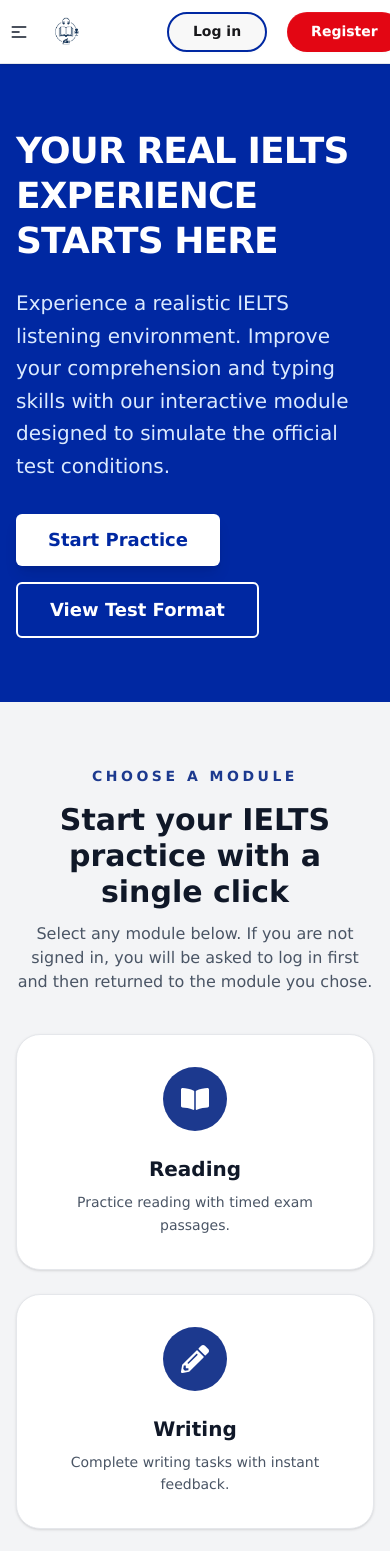
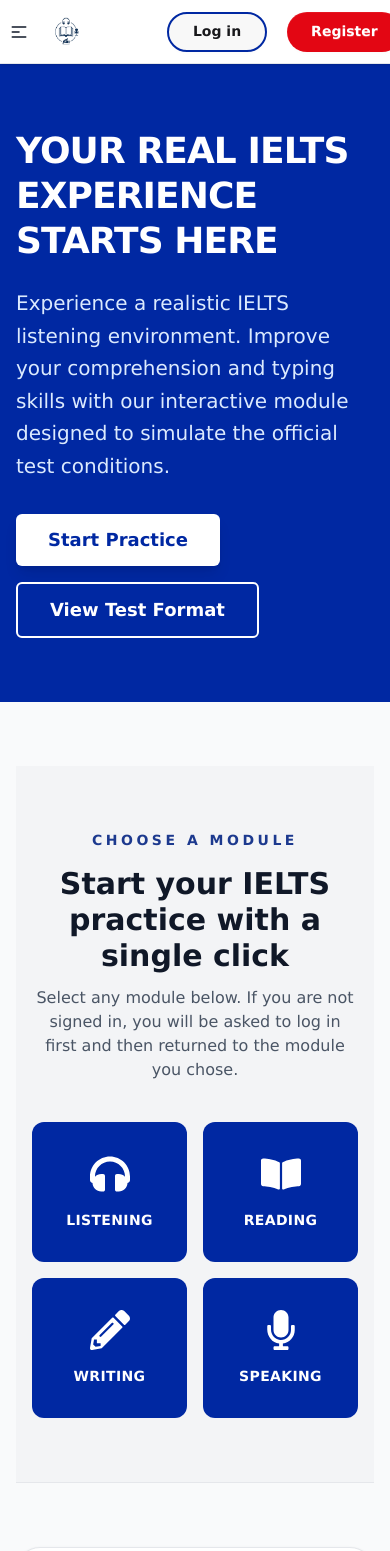
Before and after one commit to armanislams/MOCKEA, a React (Vite) app in the folder frontend/: page / in a window 390 px wide. Shown: the top 1551 px of the page. Built offline with nearby package versions, Linux system fonts and the light colour scheme; no server answers.

Commit message:
feat: refactor CTASection and LandingStack components for improved animations and tooltip integration; update Home component to streamline layout

```diff
--- a/frontend/src/components/Home/CTASection.jsx
+++ b/frontend/src/components/Home/CTASection.jsx
@@ -4,32 +4,34 @@
 
 const ctaItems = [
   {
-    title: 'Reading',
-    description: 'Practice reading with timed exam passages.',
-    icon: FaBookOpen,
-    to: '/dashboard/reading',
+    title: "Listening",
+    icon: FaHeadphones,
+    to: "/dashboard/listening",
+    tooltip:
+      "Click to begin Listening practice with authentic IELTS-style audio.",
   },
   {
-    title: 'Writing',
-    description: 'Complete writing tasks with instant feedback.',
-    icon: FaPencilAlt,
-    to: '/dashboard/writing',
+    title: "Reading",
+    icon: FaBookOpen,
+    to: "/dashboard/reading",
+    tooltip: "Click to begin Reading practice with timed exam passages.",
   },
   {
-    title: 'Listening',
-    description: 'Train your listening with real IELTS audio.',
-    icon: FaHeadphones,
-    to: '/dashboard/listening',
+    title: "Writing",
+    icon: FaPencilAlt,
+    to: "/dashboard/writing",
+    tooltip: "Click to begin Writing practice with instant feedback.",
   },
+
   {
-    title: 'Speaking',
-    description: 'Prepare speaking answers and improve fluency.',
+    title: "Speaking",
     icon: FaMicrophone,
-    to: '/dashboard/speaking',
+    to: "/dashboard/speaking",
+    tooltip: "Click to begin Speaking evaluation (requires login)",
   },
 ];
 
-const CTASection = forwardRef((props, ref)   => {
+const CTASection = forwardRef((props, ref) => {
   return (
     <section className="py-16 bg-bc-light border-b border-gray-200">
       <div className="max-w-7xl mx-auto px-4 sm:px-6 lg:px-8">
@@ -45,20 +47,33 @@
           </p>
         </div>
 
-        <div ref={ref} className="grid grid-cols-1 sm:grid-cols-2 lg:grid-cols-4 gap-6">
+        <div
+          ref={ref}
+          className="mx-auto grid max-w-lg grid-cols-2 gap-4 sm:max-w-xl sm:gap-5"
+        >
           {ctaItems.map((item) => {
             const Icon = item.icon;
+            const tooltipId = `cta-tooltip-${item.title.toLowerCase()}`;
             return (
               <Link
                 key={item.title}
                 to={item.to}
-                className="group block rounded-3xl border border-gray-200 bg-white p-8 text-center shadow-sm transition duration-200 ease-out transform hover:-translate-y-1 hover:shadow-xl"
+                aria-describedby={tooltipId}
+                className="group relative flex min-h-[140px] flex-col items-center justify-center rounded-xl border-4 border-transparent bg-bc-navy px-3 py-6 text-center transition-[border-color,background-color] hover:border-cta-btn hover:bg-bc-navy-hover focus-visible:outline-none focus-visible:border-cta-btn"
               >
-                <div className="mx-auto mb-6 flex h-16 w-16 items-center justify-center rounded-full bg-blue-900 text-white transition group-hover:bg-blue-800">
-                  <Icon size={28} />
+                <div className="relative mb-4 flex shrink-0 flex-col items-center">
+                  <span
+                    id={tooltipId}
+                    role="tooltip"
+                    className="pointer-events-none absolute bottom-full left-1/2 z-10 mb-2 w-[min(17rem,calc(100vw-2rem))] -translate-x-1/2 rounded-md border border-white/10 bg-bc-navy px-3 py-2 text-center text-xs font-medium leading-snug text-white opacity-0 shadow-lg transition-opacity duration-150 group-hover:opacity-100 group-focus-within:opacity-100"
+                  >
+                    {item.tooltip}
+                  </span>
+                  <Icon className="text-white" size={40} aria-hidden />
                 </div>
-                <h3 className="text-xl font-bold text-gray-900 mb-2">{item.title}</h3>
-                <p className="text-gray-600 text-sm leading-relaxed">{item.description}</p>
+                <span className="text-sm font-bold uppercase tracking-wide text-white sm:text-base">
+                  {item.title}
+                </span>
               </Link>
             );
           })}
@@ -68,4 +83,6 @@
   );
 });
 
+CTASection.displayName = 'CTASection';
+
 export default CTASection;
--- a/frontend/src/components/Home/Home.jsx
+++ b/frontend/src/components/Home/Home.jsx
@@ -1,51 +1,21 @@
-import { useEffect, useRef } from 'react';
-import gsap from 'gsap';
-import { ScrollTrigger } from 'gsap/ScrollTrigger';
-import CTASection from './CTASection';
-import { LandingStack } from './LandingStack';
+
 import { Hero } from './Hero';
+import { lazy } from 'react';
 
-gsap.registerPlugin(ScrollTrigger);
+const LandingStack = lazy(() => import('./LandingStack').then(module => ({ default: module.LandingStack })))
 
 const Home = () => {
-
-  const cardsRef = useRef(null);
-
-  useEffect(() => {
-
-
-    // Cards animation (scroll triggered staggered fade up)
-    gsap.fromTo(
-      cardsRef.current.children,
-      { opacity: 0, y: 50 },
-      {
-        opacity: 1,
-        y: 0,
-        duration: 0.6,
-        stagger: 0.2,
-        ease: 'power3.out',
-        scrollTrigger: {
-          trigger: cardsRef.current,
-          start: 'top 85%',
-        },
-      }
-    );
-  }, []);
-
-  return (
+return (
     <div className="min-h-screen flex flex-col bg-white">
       <main className="grow">
+
         {/* Hero Section */}
         <Hero />
-
-        <CTASection ref={cardsRef} />
 
         {/* New Landing Stack */}
         <LandingStack />
 
-        {/* how it works */}
-        {/* <HowItWorks/> */}
-      </main>
+       </main>
 
 
     </div>
--- a/frontend/src/components/Home/LandingStack.jsx
+++ b/frontend/src/components/Home/LandingStack.jsx
@@ -7,16 +7,40 @@
 import { Testimonials } from "./Testimonials";
 import { FreeResources } from "./FreeResources";
 import { CTASection2 } from "./CTASection2";
+import CTASection from "./CTASection";
 
 gsap.registerPlugin(ScrollTrigger);
 
 export const LandingStack = () => {
+     const cardsRef = useRef(null);
     const featureCardsRef = useRef(null);
     const testimonialsRef = useRef(null);
     const resourcesRef = useRef(null);
 
     useEffect(() => {
-        // Feature cards animation
+
+        // cta section 1
+        if (cardsRef.current) {
+             gsap.fromTo(
+               cardsRef.current.children,
+               { opacity: 0, y: 50 },
+               {
+                 opacity: 1,
+                 y: 0,
+                 duration: 0.6,
+                 stagger: 0.2,
+                 ease: "power3.out",
+                 scrollTrigger: {
+                   trigger: cardsRef.current,
+                   start: "top 85%",
+                 },
+               },
+             );
+        }
+
+
+
+        // task cards animation
         if (featureCardsRef.current) {
             gsap.fromTo(
                 featureCardsRef.current.children,
@@ -76,6 +100,9 @@
     return (
       <section className="py-16 bg-gray-50">
         <div className="max-w-7xl mx-auto px-4 sm:px-6 lg:px-8 space-y-16">
+          {/* cta section 1 */}
+          <CTASection ref={cardsRef} />
+
           {/* cta section 2 */}
           <CTASection2 />
 
@@ -83,17 +110,16 @@
           <HowItWorks />
 
           {/* card section */}
-          <TaskCards ref={featureCardsRef}/>
+          <TaskCards ref={featureCardsRef} />
 
           {/* testimonials */}
           <Testimonials ref={testimonialsRef} />
 
           {/* free resources */}
-          <FreeResources ref={ resourcesRef} />
+          <FreeResources ref={resourcesRef} />
 
           {/* pricing */}
           <Pricing />
-
         </div>
       </section>
     );
```
